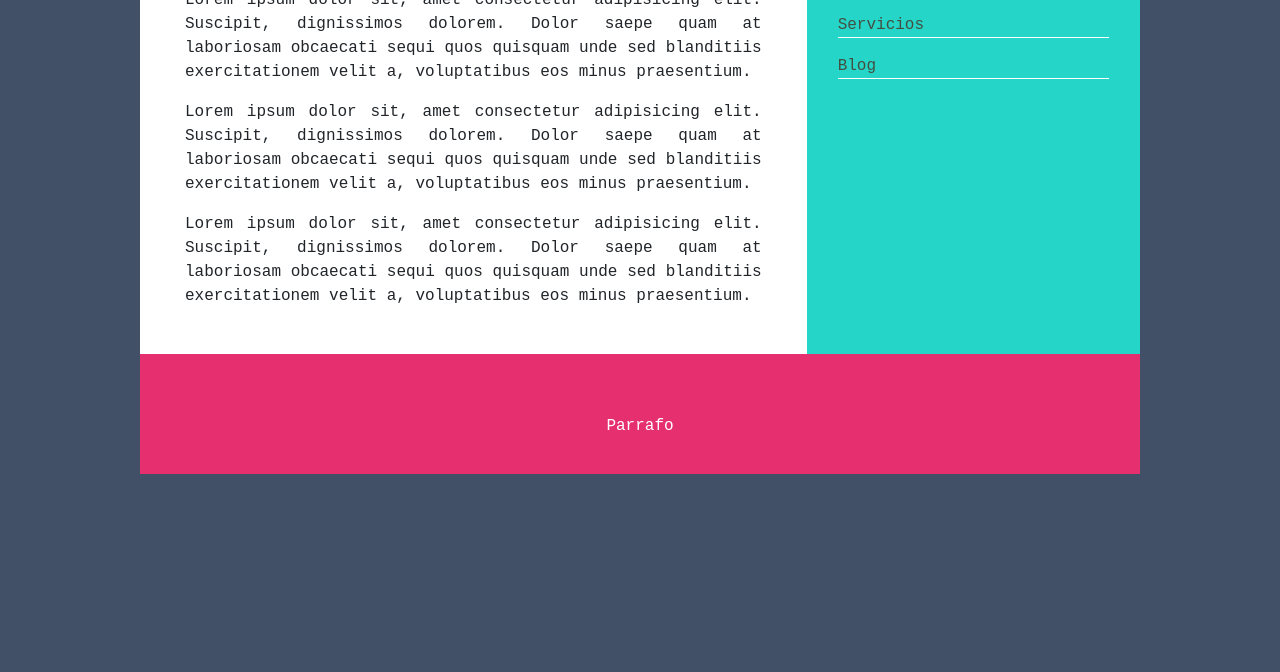
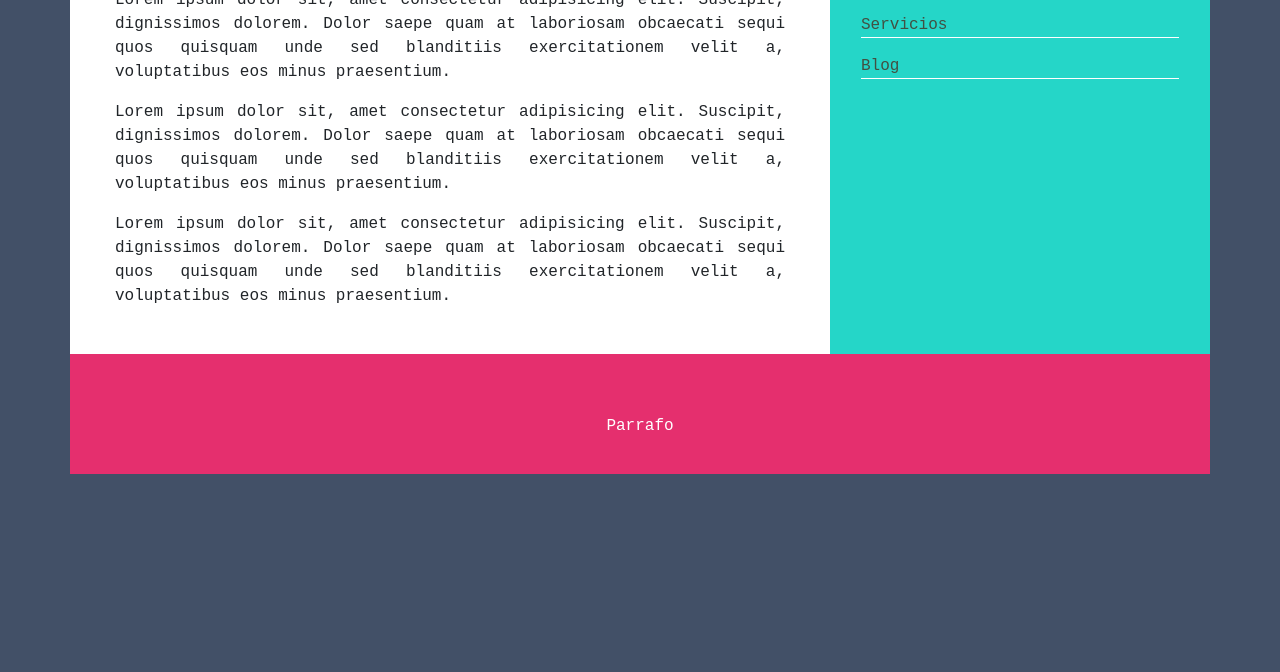
Before and after one commit to DLGEJ-Entornos/ProyectoBootsrap, a plain HTML site: page index.html in a window 1280 px wide. Shown: the part 128-800 px from the top of the page. Drawn offline with Linux system fonts and the light colour scheme.

Commit message:
arreglado width de container al reducir a movil

```diff
--- a/css/estilosNoMaquetacion.css
+++ b/css/estilosNoMaquetacion.css
@@ -2,10 +2,6 @@ body{
     font-family: 'Courier New', Courier, monospace;
     line-height: 1.5em;
     background-color: #425067;
-}
-.container{
-    width: 1000px;
-    margin: 0 auto;
 }
 header{
     background-color: #EEEEEE;
--- a/index.html
+++ b/index.html
@@ -18,7 +18,7 @@
                 min-height: 100vh;
             }
             .container{
-                width: 1000px;
+                wwidth: 1000px;
                 margin: 0 auto;
             }
             header{
```
